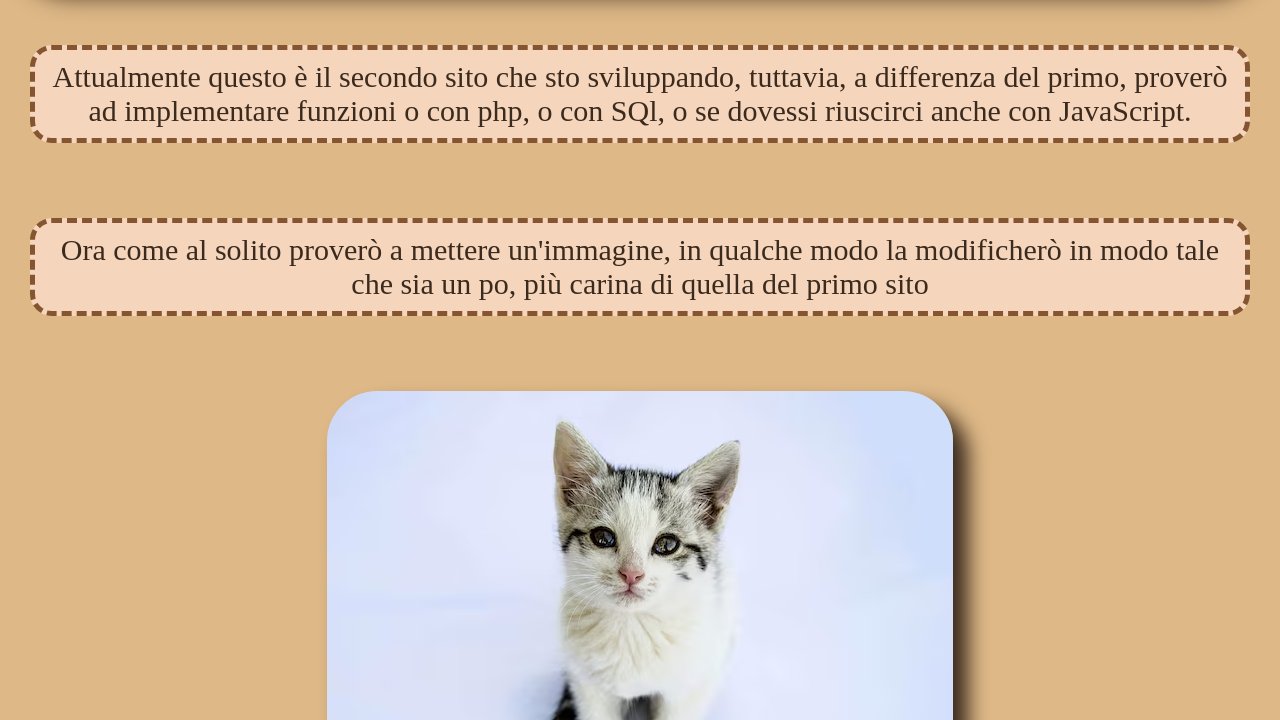
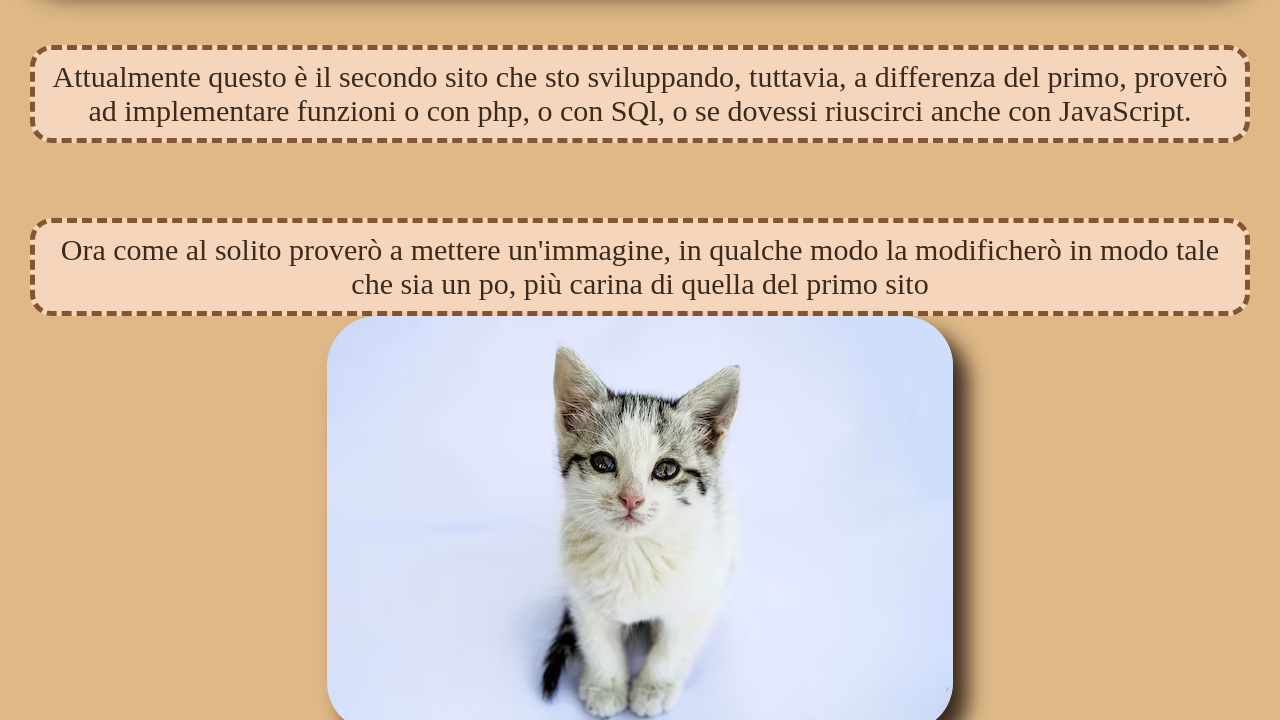
Before and after one commit to Pleon3101/PersProj, a plain HTML site: page index.html in a window 1280 px wide. Shown: the part 232-952 px from the top of the page. Drawn offline with Linux system fonts and the light colour scheme; a web font is replaced by a local one.

Commit message:
Update style.css

```diff
--- a/style.css
+++ b/style.css
@@ -150,6 +150,11 @@ body{
     border-radius: 50px;
     box-shadow:#3b2b1e 15px 15px 20px;
 
+    max-width: 100%;
+    height: auto;
+    display: block;
+    margin:0 auto;
+
 
 
 
```
